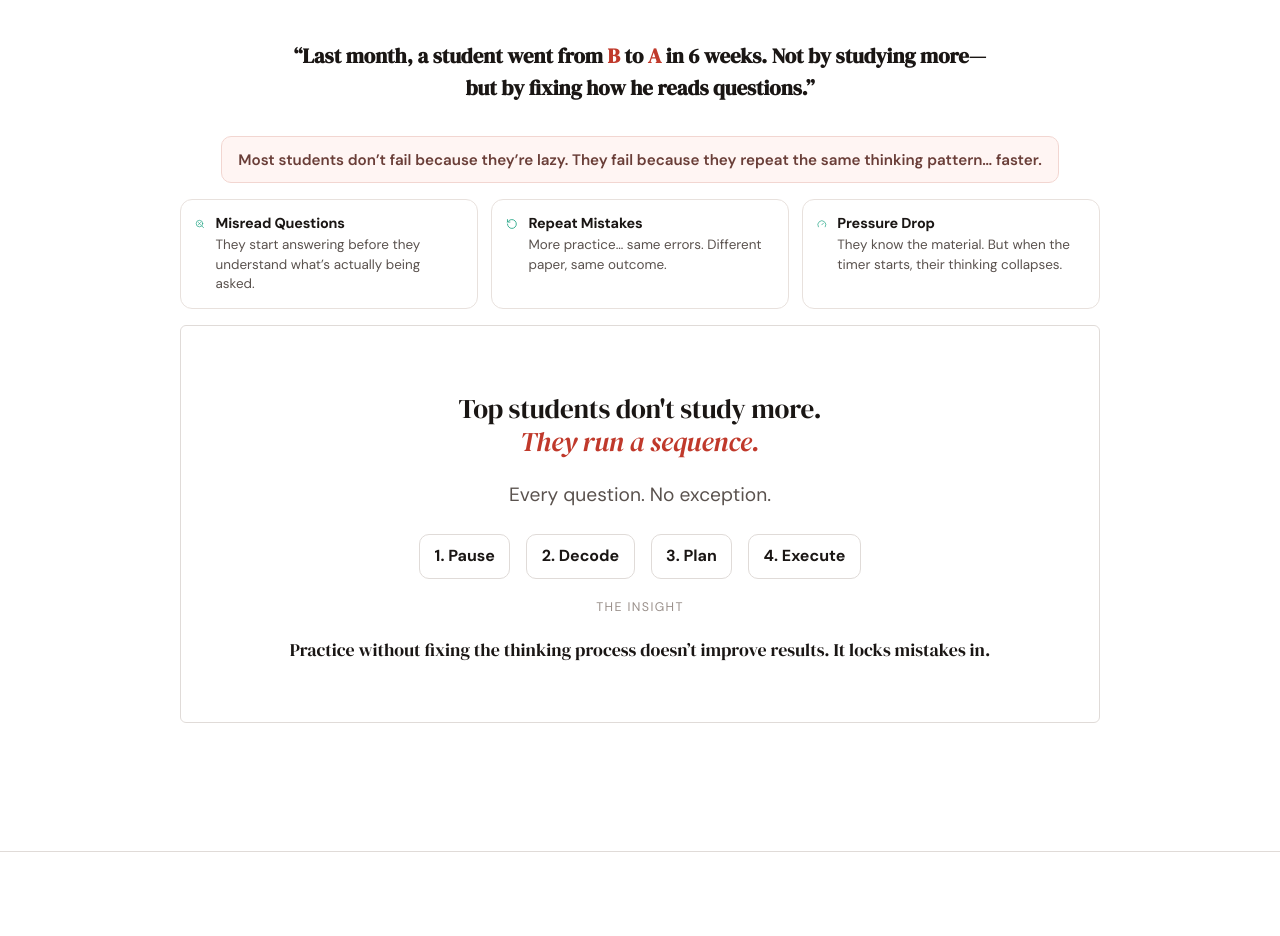
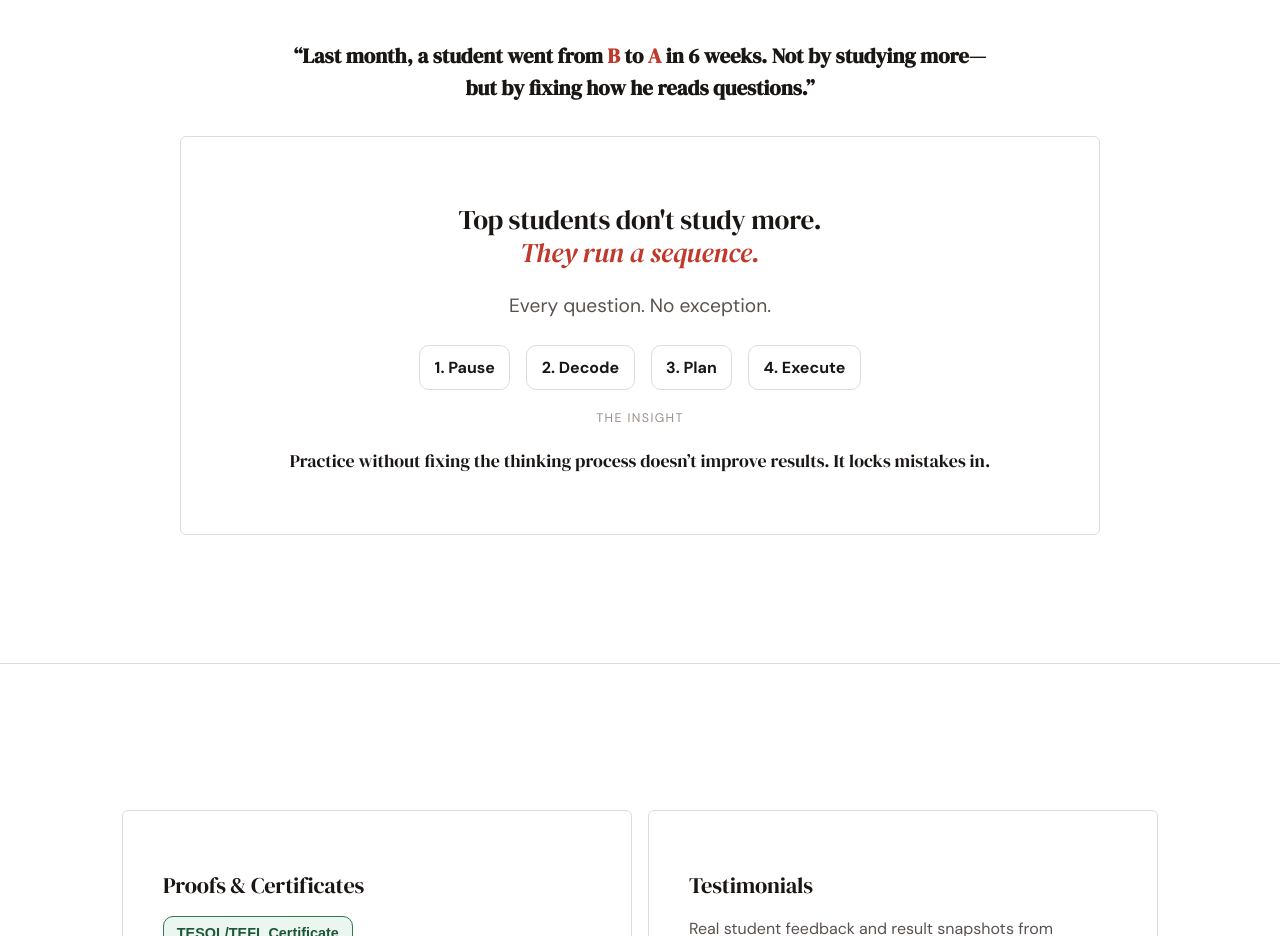
Before and after one commit to zakmero/bryan-coaching-site, a React (Vite) app: page / in a window 1280 px wide. Shown: the part 3240-4176 px from the top of the page. Built offline with nearby package versions, Linux system fonts and the light colour scheme.

Commit message:
Remove problem detail cards

```diff
--- a/src/AppV2Original.jsx
+++ b/src/AppV2Original.jsx
@@ -11,7 +11,6 @@ import {
   UserX,
   FileCheck2,
   SearchX,
-  RotateCcw,
   Gauge
 } from 'lucide-react';
 import bryanPic from '../data/Bryan pic.png';
@@ -349,37 +348,7 @@ const Problem = () => (
       </p>
 
       <div className="v2-problem-wrap">
-        <div className="v2-problem-lead">
-          <p>
-            Most students don’t fail because they’re lazy. They fail because they repeat the same thinking pattern… faster.
-          </p>
-        </div>
-
-        <div className="v2-problem-grid">
-          <div className="v2-problem-item">
-            <SearchX size={18} strokeWidth={1.8} />
-            <div>
-              <h4>Misread Questions</h4>
-              <p>They start answering before they understand what’s actually being asked.</p>
-            </div>
-          </div>
-          <div className="v2-problem-item">
-            <RotateCcw size={18} strokeWidth={1.8} />
-            <div>
-              <h4>Repeat Mistakes</h4>
-              <p>More practice… same errors. Different paper, same outcome.</p>
-            </div>
-          </div>
-          <div className="v2-problem-item">
-            <Gauge size={18} strokeWidth={1.8} />
-            <div>
-              <h4>Pressure Drop</h4>
-              <p>They know the material. But when the timer starts, their thinking collapses.</p>
-            </div>
-          </div>
-        </div>
-
-        <div className="v2-card v2-text-center" style={{ marginTop: '1rem' }}>
+        <div className="v2-card v2-text-center">
           <h3 className="v2-heading-md" style={{ fontSize: '1.7rem' }}>
             Top students don't study more.<br />
             <span style={{ color: 'var(--v2-accent)', fontStyle: 'italic' }}>They run a sequence.</span>
--- a/src/indexV2.css
+++ b/src/indexV2.css
@@ -1295,54 +1295,6 @@ object {
   margin: 0 auto;
 }
 
-.v2-problem-lead {
-  text-align: center;
-  margin-bottom: 1rem;
-}
-
-.v2-problem-lead p {
-  margin: 0;
-  display: inline-block;
-  padding: 0.65rem 1rem;
-  border-radius: 10px;
-  background: #fff5f3;
-  border: 1px solid #f2d6d1;
-  color: #6a3e38;
-  font-weight: 600;
-  font-size: 0.95rem;
-}
-
-.v2-problem-grid {
-  display: grid;
-  grid-template-columns: repeat(3, minmax(0, 1fr));
-  gap: 0.8rem;
-}
-
-.v2-problem-item {
-  display: flex;
-  gap: 0.65rem;
-  padding: 0.9rem;
-  border: 1px solid #e8e1dd;
-  border-radius: 12px;
-  background: #ffffff;
-  color: #2aa889;
-}
-
-.v2-problem-item h4 {
-  margin: 0;
-  font-family: var(--v2-font-body);
-  font-size: 0.9rem;
-  font-weight: 700;
-  color: var(--v2-text-primary);
-}
-
-.v2-problem-item p {
-  margin: 0.2rem 0 0 0;
-  font-size: 0.84rem;
-  color: var(--v2-text-secondary);
-  line-height: 1.45;
-}
-
 .v2-roadmap {
   position: relative;
   display: grid;
@@ -1767,9 +1719,6 @@ object {
   .v2-testimonial-reel {
     height: 220px;
   }
-  .v2-problem-grid {
-    grid-template-columns: 1fr;
-  }
 }
 
 @media (max-width: 480px) {
```
